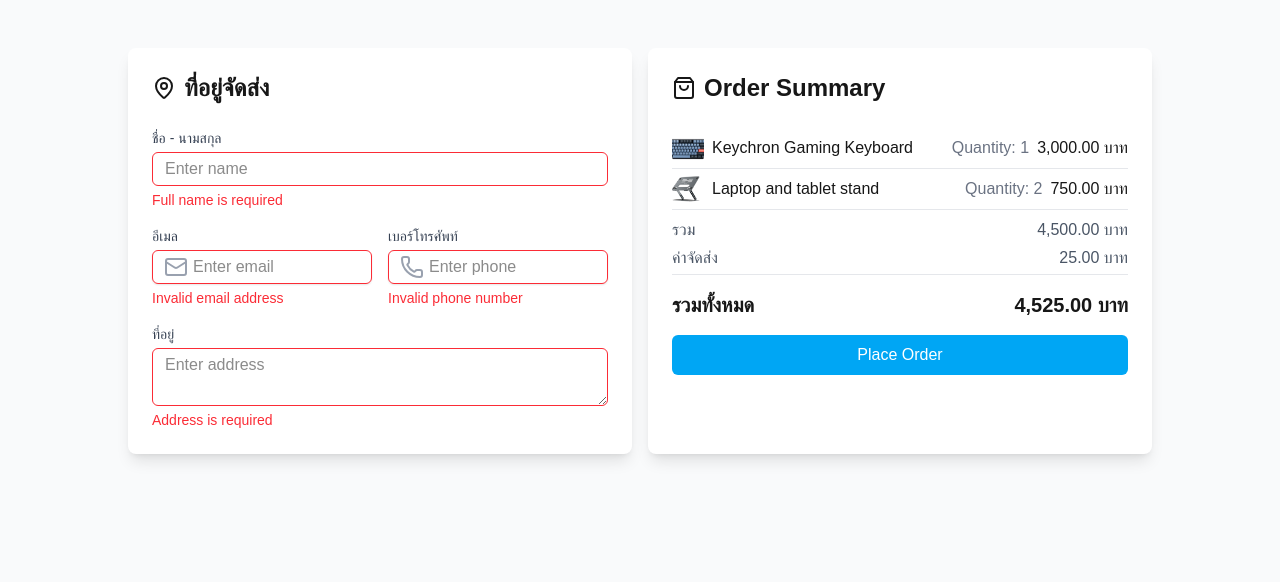
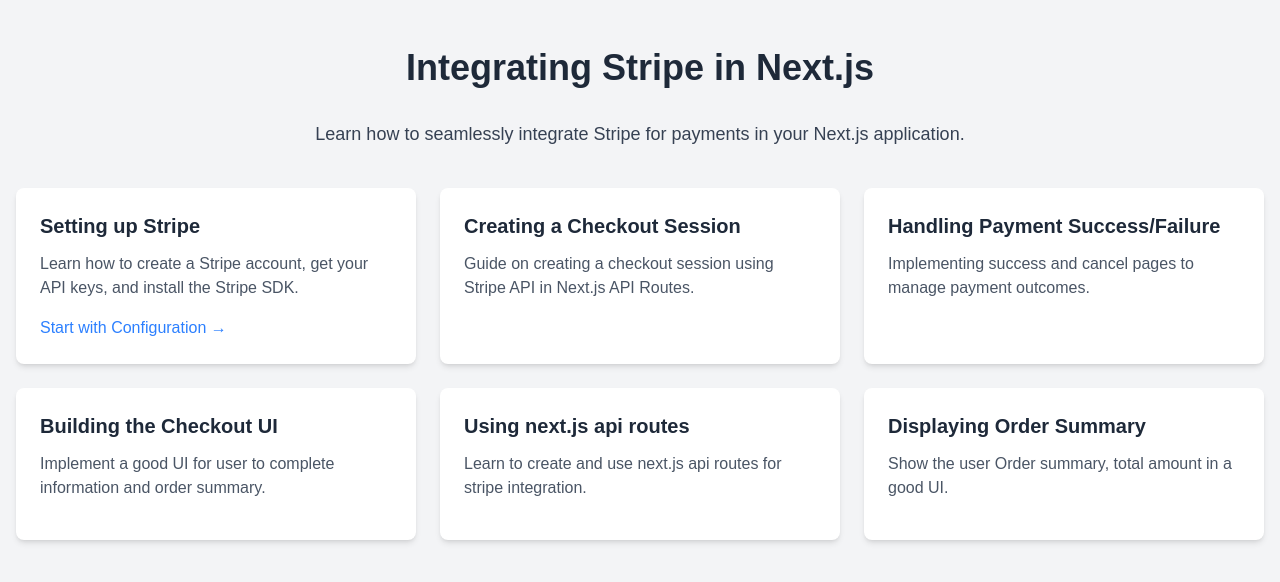
Before and after one commit to kanokpit-yowaratch/stripe-demo, a Next.js app: page / in a window 1280 px wide. Shown: the top 582 px of the page. Built offline with nearby package versions, Linux system fonts and the light colour scheme.

Commit message:
feat: more page, review code

```diff
--- /dev/null
+++ b/src/app/checkout/page.tsx
@@ -0,0 +1,5 @@
+import CheckoutDetails from '@/components/checkout/Checkout';
+
+export default function Checkout() {
+	return <CheckoutDetails />;
+}
--- a/src/app/page.tsx
+++ b/src/app/page.tsx
@@ -1,5 +1,99 @@
-import CheckoutDetails from '@/components/checkout/Checkout';
+import Link from 'next/link';
 
 export default function Home() {
-	return <CheckoutDetails />;
+	return (
+		<div>
+			<div className="min-h-screen bg-gray-100 py-12">
+				<div className="container mx-auto px-4">
+					<h1 className="text-4xl font-bold text-gray-800 text-center mb-8">
+						Integrating Stripe in Next.js
+					</h1>
+
+					<p className="text-lg text-gray-700 text-center mb-10">
+						Learn how to seamlessly integrate Stripe for payments in your Next.js application.
+					</p>
+
+					<div className="grid grid-cols-1 md:grid-cols-2 lg:grid-cols-3 gap-6">
+						{/* Topic 1: Setting up Stripe */}
+						<div className="bg-white rounded-lg shadow-md p-6 hover:shadow-lg transition-shadow">
+							<h2 className="text-xl font-semibold text-gray-800 mb-3">
+								Setting up Stripe
+							</h2>
+							<p className="text-gray-600 mb-4">
+								Learn how to create a Stripe account, get your API keys, and install the Stripe SDK.
+							</p>
+							<Link href="/checkout" className="text-blue-500 hover:underline">
+								Start with Configuration &rarr;
+							</Link>
+						</div>
+
+						{/* Topic 2: Creating a Checkout Session */}
+						<div className="bg-white rounded-lg shadow-md p-6 hover:shadow-lg transition-shadow">
+							<h2 className="text-xl font-semibold text-gray-800 mb-3">
+								Creating a Checkout Session
+							</h2>
+							<p className="text-gray-600 mb-4">
+								Guide on creating a checkout session using Stripe API in Next.js API Routes.
+							</p>
+							{/* <Link href="/checkout" className="text-blue-500 hover:underline">
+								Create Checkout Session &rarr;
+							</Link> */}
+						</div>
+
+						{/* Topic 3: Handling Payment Success and Failure */}
+						<div className="bg-white rounded-lg shadow-md p-6 hover:shadow-lg transition-shadow">
+							<h2 className="text-xl font-semibold text-gray-800 mb-3">
+								Handling Payment Success/Failure
+							</h2>
+							<p className="text-gray-600 mb-4">
+								Implementing success and cancel pages to manage payment outcomes.
+							</p>
+							{/* <Link href="/checkout" className="text-blue-500 hover:underline">
+								Handle Result &rarr;
+							</Link> */}
+						</div>
+
+						{/* Topic 4: Building the Checkout UI */}
+						<div className="bg-white rounded-lg shadow-md p-6 hover:shadow-lg transition-shadow">
+							<h2 className="text-xl font-semibold text-gray-800 mb-3">
+								Building the Checkout UI
+							</h2>
+							<p className="text-gray-600 mb-4">
+								Implement a good UI for user to complete information and order summary.
+							</p>
+							{/* <Link href="/checkout" className="text-blue-500 hover:underline">
+								Checkout UI &rarr;
+							</Link> */}
+						</div>
+
+						{/* Topic 5: Using next.js api routes */}
+						<div className="bg-white rounded-lg shadow-md p-6 hover:shadow-lg transition-shadow">
+							<h2 className="text-xl font-semibold text-gray-800 mb-3">
+								Using next.js api routes
+							</h2>
+							<p className="text-gray-600 mb-4">
+								Learn to create and use next.js api routes for stripe integration.
+							</p>
+							{/* <Link href="/checkout" className="text-blue-500 hover:underline">
+								API Route &rarr;
+							</Link> */}
+						</div>
+
+						{/* Topic 6: Displaying Order Summary */}
+						<div className="bg-white rounded-lg shadow-md p-6 hover:shadow-lg transition-shadow">
+							<h2 className="text-xl font-semibold text-gray-800 mb-3">
+								Displaying Order Summary
+							</h2>
+							<p className="text-gray-600 mb-4">
+								Show the user Order summary, total amount in a good UI.
+							</p>
+							{/* <Link href="/checkout" className="text-blue-500 hover:underline">
+								Order summary &rarr;
+							</Link> */}
+						</div>
+					</div>
+				</div>
+			</div>
+		</div>
+	);
 }
--- a/src/components/checkout/Checkout.tsx
+++ b/src/components/checkout/Checkout.tsx
@@ -9,11 +9,21 @@
 	ShippingAddressError,
 } from '@/types/common';
 import { formatNumber } from '@/utils/common';
+import { loadStripe } from '@stripe/stripe-js';
+import NextImage from 'next/image';
+
+const stripePromise = loadStripe(process.env.NEXT_PUBLIC_STRIPE_PUBLISHABLE_KEY!).then((stripe) => {
+	if (!stripe) {
+		throw new Error('Stripe failed to load');
+	}
+	return stripe;
+});
 
 const CheckoutDetails = () => {
 	const [formData, setFormData] = useState<ShippingAddress>(intitialShippingAddress);
 	const [errors, setErrors] = useState<ShippingAddressError>(intitialShippingAddressError);
 	const [isFormValid, setIsFormValid] = useState(false);
+	const [loading, setLoading] = useState(false);
 
 	const cartItems = [
 		{
@@ -36,8 +46,7 @@
 		const newErrors: ShippingAddressError = {};
 		if (!formData.fullName.trim()) newErrors.fullName = 'Full name is required';
 		if (!formData.address.trim()) newErrors.address = 'Address is required';
-		if (!/^\+?[0-9]\d{1,10}$/.test(formData.phone)) newErrors.phone = 'Invalid phone number';
-		if (!/^[^\s@]+@[^\s@]+\.[^\s@]+$/.test(formData.email)) newErrors.email = 'Invalid email address';
+		if (!/^\+?\d{1,10}$/.test(formData.phone)) newErrors.phone = 'Invalid phone number';
 
 		setErrors(newErrors);
 		return Object.keys(newErrors).length === 0;
@@ -64,59 +73,57 @@
 	const shipping = 25.0;
 	const total = subtotal + shipping;
 
-	const handleSubmit = (e: any) => {
+	const handleSubmit = async (e: any) => {
 		e.preventDefault();
-		if (validateForm()) {
-			console.log('Form submitted', formData);
+
+		setLoading(true);
+		try {
+			const response = await fetch('/api/checkout', {
+				method: 'POST',
+				headers: { 'Content-Type': 'application/json' },
+				body: JSON.stringify({ items: cartItems }),
+			});
+
+			const { sessionId } = await response.json();
+			const stripe = await stripePromise;
+			await stripe.redirectToCheckout({ sessionId });
+		} finally {
+			setLoading(false);
 		}
 	};
 
 	return (
 		<div className="min-h-screen bg-gray-50 py-12 px-4 sm:px-6 lg:px-8">
+			<form onSubmit={handleSubmit}>
 				<div className="max-w-7xl mx-auto sm:mx-8 md:mx-12 lg:mx-24">
 					<div className="grid grid-cols-1 lg:grid-cols-2 gap-4">
-					<div className="bg-white rounded-lg shadow-lg p-6">
+						<div className="bg-white rounded-lg shadow-lg p-6 space-y-4">
 							<h2 className="text-2xl font-bold mb-6 flex items-center">
-							<MapPin className="mr-2" /> ที่อยู่จัดส่ง
+								<MapPin className="mr-2" /> Shipping Address
 							</h2>
-						<form onSubmit={handleSubmit} className="space-y-4">
+							<div className="grid grid-cols-1 md:grid-cols-2 gap-4">
 								<div>
 									<label htmlFor="fullName" className="block text-sm font-medium text-gray-700">
-									ชื่อ - นามสกุล
-								</label>
-								<input
-									type="text"
-									name="fullName"
-									value={formData.fullName}
-									onChange={handleInputChange}
-									className={`mt-1 block w-full rounded-md border border-gray-300 px-3 py-1 focus:outline-none focus:ring-2 focus:ring-blue-500 ${errors.fullName ? 'border-red-500' : ''}`}
-									placeholder="Enter name"
-								/>
-								{errors.fullName && <p className="text-red-500 text-sm mt-1">{errors.fullName}</p>}
-							</div>
-							<div className="grid grid-cols-1 md:grid-cols-2 gap-4">
-								<div>
-									<label htmlFor="email" className="block text-sm font-medium text-gray-700">
-										อีเมล
+										Full name
 									</label>
 									<div className="mt-1 relative rounded-md shadow-xs">
 										<div className="absolute inset-y-0 left-0 pl-3 flex items-center pointer-events-none">
 											<Mail className="text-gray-400" />
 										</div>
 										<input
-											type="email"
-											name="email"
-											value={formData.email}
+											type="text"
+											name="fullName"
+											value={formData.fullName}
 											onChange={handleInputChange}
-											className={`pl-10 block w-full rounded-md border border-gray-300 px-3 py-1 shadow-xs focus:border-blue-500 focus:ring-blue-500 ${errors.email ? 'border-red-500' : ''}`}
-											placeholder="Enter email"
+											className={`pl-10 block w-full rounded-md border border-gray-300 px-3 py-1 shadow-xs focus:border-blue-500 focus:ring-blue-500 ${errors.fullName ? 'border-red-500' : ''}`}
+											placeholder="Enter name"
 										/>
 									</div>
-									{errors.email && <p className="text-red-500 text-sm mt-1">{errors.email}</p>}
+									{errors.fullName && <p className="text-red-500 text-sm mt-1">{errors.fullName}</p>}
 								</div>
 								<div>
 									<label htmlFor="phone" className="block text-sm font-medium text-gray-700">
-										เบอร์โทรศัพท์
+										Tel
 									</label>
 									<div className="mt-1 relative rounded-md shadow-xs">
 										<div className="absolute inset-y-0 left-0 pl-3 flex items-center pointer-events-none">
@@ -136,7 +143,7 @@
 							</div>
 							<div>
 								<label htmlFor="address" className="block text-sm font-medium text-gray-700">
-									ที่อยู่
+									Address
 								</label>
 								<textarea
 									name="address"
@@ -147,7 +154,6 @@
 								/>
 								{errors.address && <p className="text-red-500 text-sm mt-1">{errors.address}</p>}
 							</div>
-						</form>
 						</div>
 
 						<div className="bg-white rounded-lg shadow-lg p-6">
@@ -156,8 +162,14 @@
 							</h2>
 							<div>
 								{cartItems.map((item) => (
-								<div key={item.id} className="flex items-center gap-2 py-1 border-b">
-									<img src={item.image} alt={item.name} className="w-8 h-8 object-cover rounded-lg" />
+									<div key={`${item.id}-${item.name}`} className="flex items-center gap-2 py-1 border-b">
+										<NextImage
+											src={item.image}
+											alt={item.name}
+											width={50}
+											height={50}
+											className="w-8 h-8 object-cover rounded-lg"
+										/>
 										<div className="flex-1">
 											<h3 className="font-medium">{item.name}</h3>
 										</div>
@@ -165,23 +177,23 @@
 											<p className="text-gray-500">Quantity: {item.quantity}</p>
 										</div>
 										<div>
-										<p className="font-medium">{formatNumber(item.price)} บาท</p>
+											<p className="font-medium">{formatNumber(item.price)} ฿</p>
 										</div>
 									</div>
 								))}
 
 								<div className="space-y-1 mt-2">
 									<div className="flex justify-between text-gray-600">
-									<span>รวม</span>
-									<span>{formatNumber(subtotal)} บาท</span>
+										<span>Subtotal</span>
+										<span>{formatNumber(subtotal)} ฿</span>
 									</div>
 									<div className="flex justify-between text-gray-600">
-									<span>ค่าจัดส่ง</span>
-									<span>{shipping.toFixed(2)} บาท</span>
+										<span>Shipping</span>
+										<span>{shipping.toFixed(2)} ฿</span>
 									</div>
 									<div className="flex justify-between text-xl font-bold pt-4 border-t">
-									<span>รวมทั้งหมด</span>
-									<span>{formatNumber(total)} บาท</span>
+										<span>Total</span>
+										<span>{formatNumber(total)} ฿</span>
 									</div>
 								</div>
 
@@ -189,12 +201,13 @@
 									type="submit"
 									disabled={!isFormValid}
 									className={`w-full py-2 mt-4 bg-sky-500 px-4 text-white rounded-md transition-colors cursor-pointer ${isFormValid ? 'bg-sky-500 hover:bg-sky-600' : 'bg-gray-400 cursor-not-allowed'}`}>
-								Place Order
+									{loading ? "Loading..." : "Checkout"}
 								</button>
 							</div>
 						</div>
 					</div>
 				</div>
+			</form>
 		</div>
 	);
 };
--- a/src/types/common.ts
+++ b/src/types/common.ts
@@ -2,7 +2,6 @@
 	fullName: string;
 	address: string;
 	phone: string;
-	email: string;
 };
 
 export type ShippingAddressError = ShippingAddress & any;
@@ -11,7 +10,6 @@
 	fullName: '',
 	address: '',
 	phone: '',
-	email: '',
 };
 
 export const intitialShippingAddressError = {};
```
Also changed, not shown: src/app/api/checkout/route.ts (added, +38 -0 lines), src/app/success/page.tsx (added, +16 -0 lines). Lines whose indentation alone changed are shown as unchanged.
